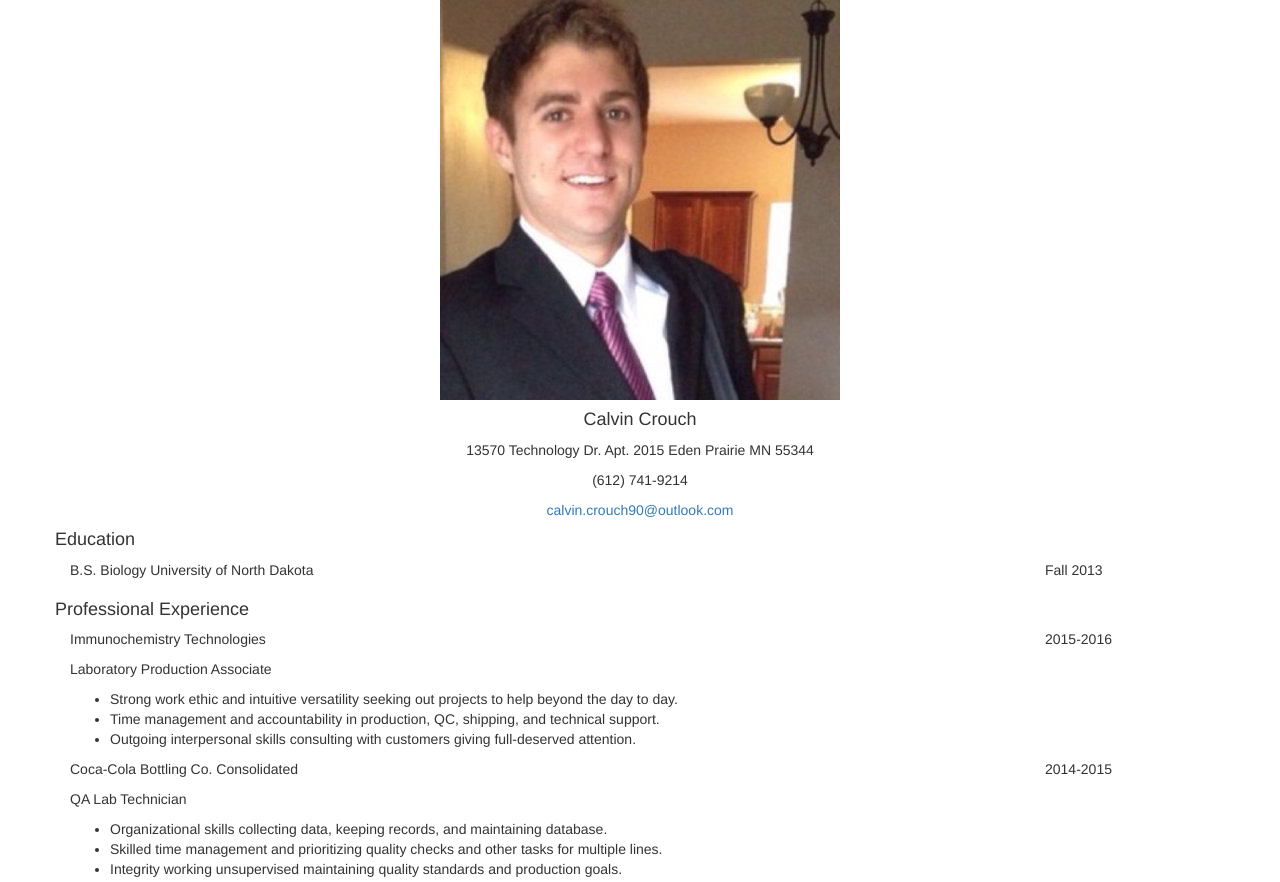
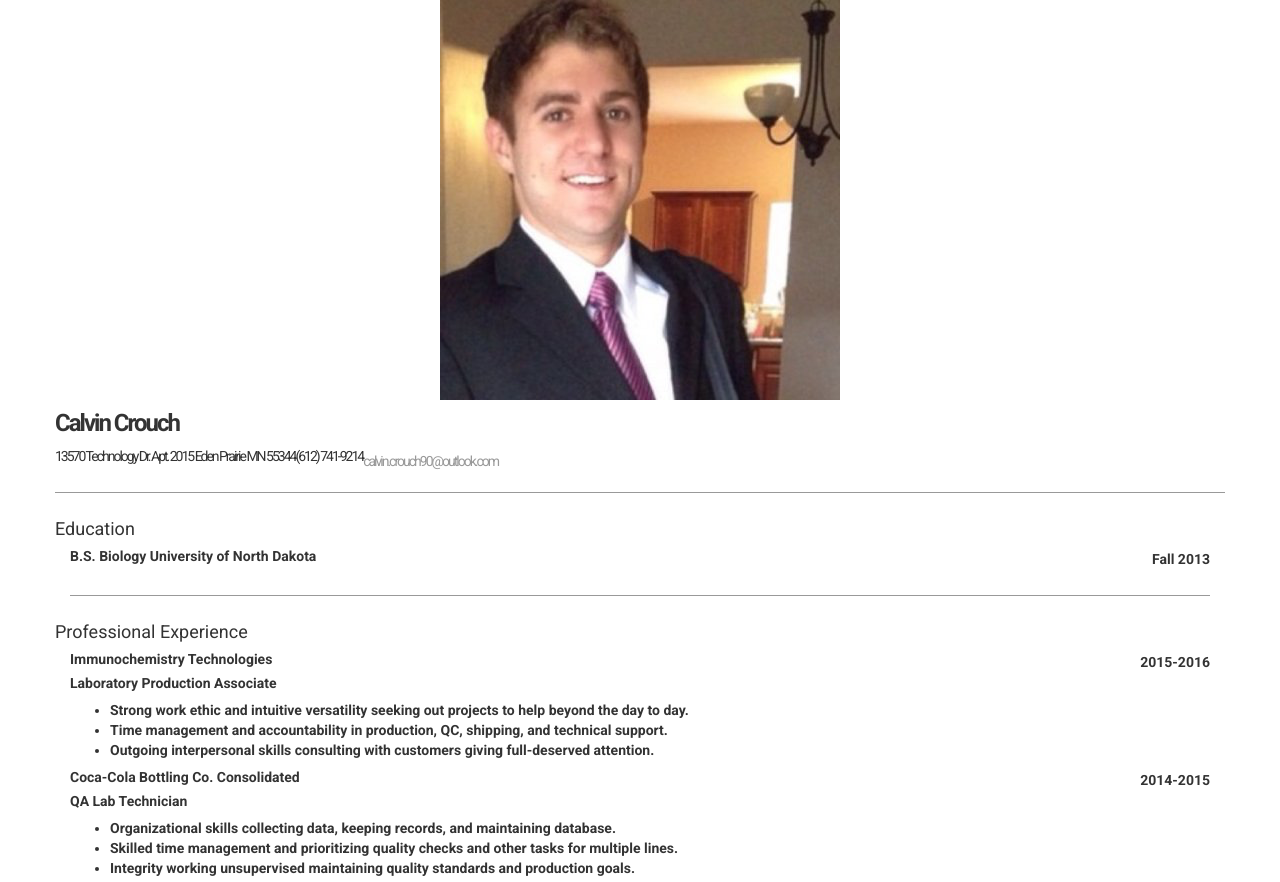
Before and after one commit to calvincouch/calvincouch.github.io, a plain HTML site: page PrimeCalvin.html in a window 1280 px wide. Shown: the top 882 px of the page. Drawn offline with nearby package versions, Linux system fonts and the light colour scheme.

Commit message:
Update PrimeCalvin.html

```diff
--- a/PrimeCalvin.html
+++ b/PrimeCalvin.html
@@ -7,7 +7,7 @@
      href="https://maxcdn.bootstrapcdn.com/bootstrap/3.3.6/css/bootstrap.min.css"/>
 
   		<link href='https://fonts.googleapis.com/css?family=Roboto:300,400,700' rel='stylesheet' type='text/css'>
-  		<link rel="stylesheet" type="text/css" href="main.css">
+  		<link rel="stylesheet" type="text/css" href="Stylesheet.css">
 </head>
 <body>
 	<header class="container">
```
